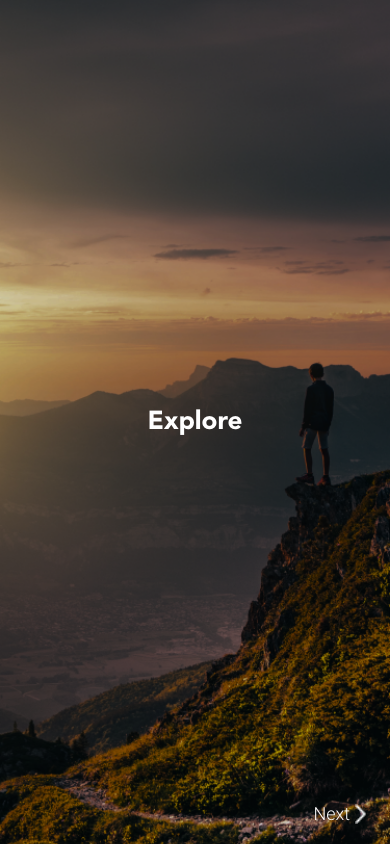
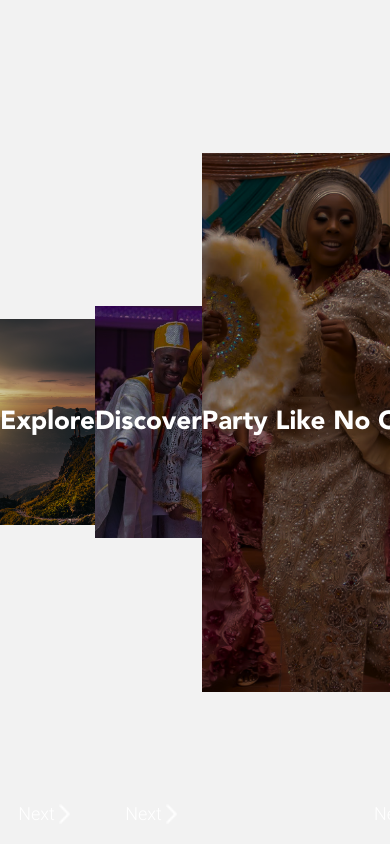
Before and after one commit to Dreezy305/Owanbe, a React Native app: screen /OnBoarding in a window 390 px wide. Built offline with nearby package versions, Linux system fonts and the light colour scheme.

Commit message:
onboarding and splash

```diff
--- a/screens/onBoarding.js
+++ b/screens/onBoarding.js
@@ -4,6 +4,7 @@ import {
   StyleSheet,
   Image,
   ImageBackground,
+  Animated,
   TouchableOpacity,
 } from "react-native";
 import React, { useState } from "react";
@@ -15,9 +16,8 @@ import {
 } from "../constants/color_theme_styles";
 import AppIntroSlider from "react-native-app-intro-slider";
 
-export default function onBoarding({ navigation }) {
-  const [count, setCount] = useState(0);
-  // const [toggleText, setToggleText] = useState(0);
+export default function onBoarding() {
+  const [showApp, setShowApp] = useState(false);
 
   const slides = [
     {
@@ -43,24 +43,23 @@ export default function onBoarding({ navigation }) {
     },
   ];
 
-  const switchBG = () => {
-    if (count < slides.length - 1) {
-      setCount(count + 1);
-    } else if (count == slides.length - 1) {
-      setCount(slides.length - 1);
-    }
-  };
-
+  const renderAnimation = () => {
     return (
-    <View style={styles.container}>
+      <Animated.ScrollView
+        horizontal
+        pagingEnabled
+        scrollEnabled
+        snapToAlignment={"center"}
+      >
+        {slides.map((item) => (
+          <View style={styles.container} key={item.key}>
             <ImageBackground
-        source={slides[count].image}
-        resizeMode="cover"
-        resizeMethod="scale"
+              source={item.image}
+              resizeMode="contain"
+              resizeMethod="resize"
               style={styles.image}
             >
-        <Text style={styles.Text}>{slides[count].text}</Text>
-
+              <Text style={styles.Text}>{item.text}</Text>
               <View style={styles.NextContainer}>
                 <View
                   style={{
@@ -69,7 +68,6 @@ export default function onBoarding({ navigation }) {
                     alignItems: "center",
                   }}
                 >
-            <TouchableOpacity onPress={switchBG} style={styles.Touch}>
                   <Text style={styles.Next}>Next</Text>
                   <Image
                     style={styles.NextIcon}
@@ -77,16 +75,49 @@ export default function onBoarding({ navigation }) {
                     resizeMethod="scale"
                     resizeMode="contain"
                   />
-            </TouchableOpacity>
                 </View>
               </View>
             </ImageBackground>
           </View>
+        ))}
+      </Animated.ScrollView>
+    );
+  };
+
+  return (
+    <>{renderAnimation()}</>
+    // <View style={styles.container}>
+    //   <ImageBackground
+    //     source={images.explore}
+    //     resizeMode="cover"
+    //     resizeMethod="scale"
+    //     style={styles.image}
+    //   >
+    //     <Text style={styles.Text}>Explore</Text>
+    //     <View style={styles.NextContainer}>
+    //       <View
+    //         style={{
+    //           display: "flex",
+    //           flexDirection: "row",
+    //           alignItems: "center",
+    //         }}
+    //       >
+    //         <Text style={styles.Next}>Next</Text>
+    //         <Image
+    //           style={styles.NextIcon}
+    //           source={icons.arrow_forwardLight}
+    //           resizeMethod="scale"
+    //           resizeMode="contain"
+    //         />
+    //       </View>
+    //     </View>
+    //   </ImageBackground>
+    // </View>
   );
 }
 
 const styles = StyleSheet.create({
-  container: { flex: 1 },
+  container: { flex: 1, alignItems: "center", justifyContent: "center" },
   image: {
     width: "100%",
     height: "100%",
@@ -110,18 +141,11 @@ const styles = StyleSheet.create({
     marginVertical: 20,
     marginHorizontal: 20,
   },
+  PrevContainer: {},
   Next: { color: COLORS.white, fontSize: 18, fontFamily: "Roboto_Light" },
   NextIcon: {
     width: 20,
     height: 20,
     paddingTop: 20,
   },
-  Touch: {
-    display: "flex",
-    flexDirection: "row",
-    alignItems: TextAlignments.text_center,
-  },
-  PrevContainer: {},
-  Prev: {},
-  PrevIcon: {},
 });
```
Lines whose indentation alone changed are shown as unchanged.
